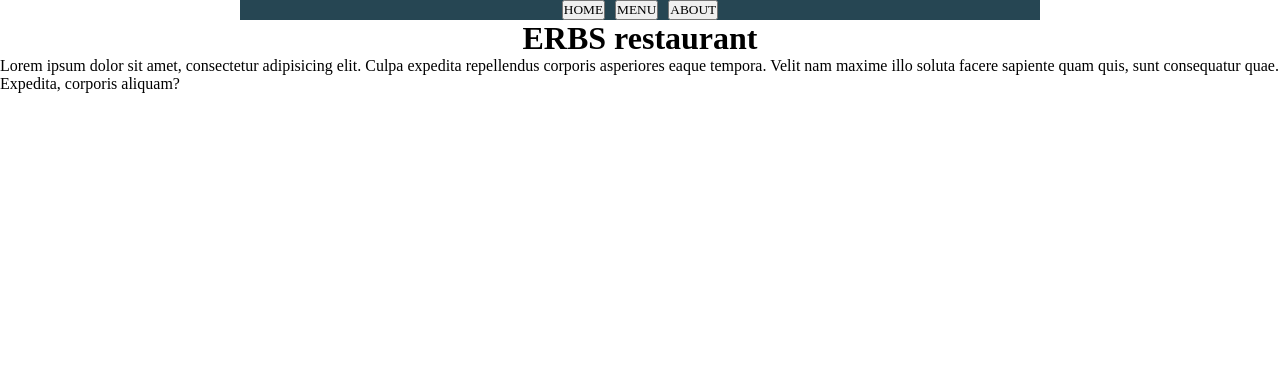
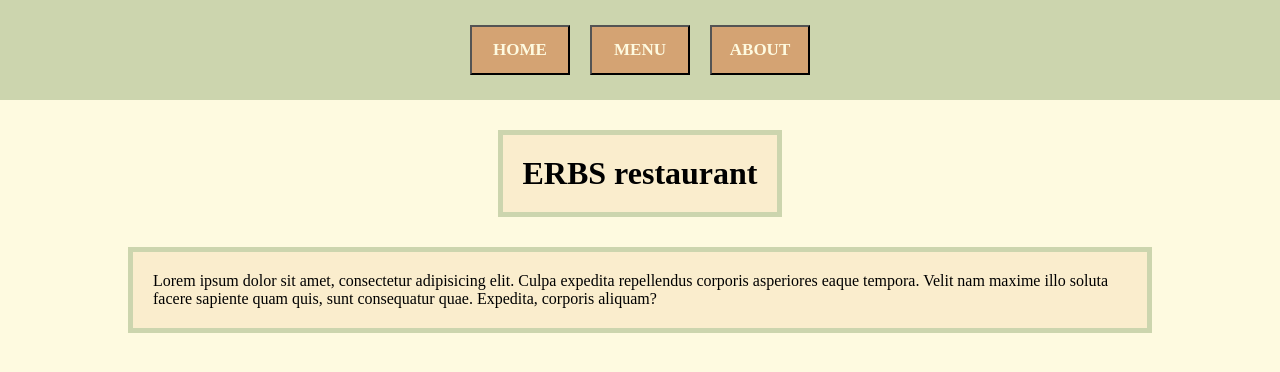
Before and after one commit to kuromika/restaurant-page, a website built with webpack: page dist/index.html in a window 1280 px wide. Built offline with nearby package versions, Linux system fonts and the light colour scheme.

Commit message:
Add basic styling

```diff
--- a/src/loader.js
+++ b/src/loader.js
@@ -1,16 +1,27 @@
 let contentDiv = document.getElementById('content');
 
 function createAbout(){
+
     let title = document.createElement('h1');
     title.textContent = "ERBS restaurant";
+
     let about = document.createElement('p');
     about.textContent = 'Lorem ipsum dolor sit amet, consectetur adipisicing elit. Culpa expedita repellendus corporis asperiores eaque tempora. Velit nam maxime illo soluta facere sapiente quam quis, sunt consequatur quae. Expedita, corporis aliquam?';
-    contentDiv.append(title);
-    contentDiv.append(about);
+
+
+    contentDiv.append(wrapInContainer(title));
+    contentDiv.append(wrapInContainer(about));
+}
+
+function wrapInContainer(element){
+    let container = document.createElement('div');
+    container.classList.add('container');
+    container.append(element);
+    return container;
 }
 
 function createHeader(){
-    let header = document.createElement('div');
+    let header = document.createElement('header');
     header.classList.add('header');
     header.append(createButton('HOME'));
     header.append(createButton('MENU'));
@@ -26,4 +37,4 @@ function createButton(content){
     return button;
 }
 
-export {createHeader, createAbout};
+export {createHeader, createAbout, wrapInContainer};
--- a/src/style.css
+++ b/src/style.css
@@ -1,6 +1,6 @@
 @font-face {
     font-family: 'Signika';
-    src: url('SignikaNegative-VariableFont_wght.ttf') format('tff');
+    src: url('./SignikaNegative-VariableFont_wght.ttf') format('tff');
     font-weight: 600;
     font-style: normal;
 }
@@ -16,12 +16,35 @@
     display: flex;
     flex-direction: column;
     align-items: center;
+    gap: 30px;
+    background-color: #FEFAE0;
+    height: 100vh;
 }
 
 .header{
-    background-color: #264653;
-    width: 100vh;
+    background-color: #CCD5AE;
+    width: 100%;
+    height: 100px;
     display: flex;
     justify-content: center;
-    gap: 10px;
+    align-items: center;
+    gap: 20px;
+    padding: 5;
 }
+
+button{
+    background-color: #D4A373;
+    color: #FEFAE0;
+    width: 100px;
+    height: 50px;
+    font-size: 17px;
+    font-weight: 900;
+}
+
+.container{
+    background-color: #FAEDCD;
+    padding: 20px;
+    border: 5px solid;
+    border-color: #CCD5AE;
+    max-width: 80%;
+}
```
Also changed, not shown: dist/index.html, dist/main.js, src/index.js (line endings or trailing spaces).
